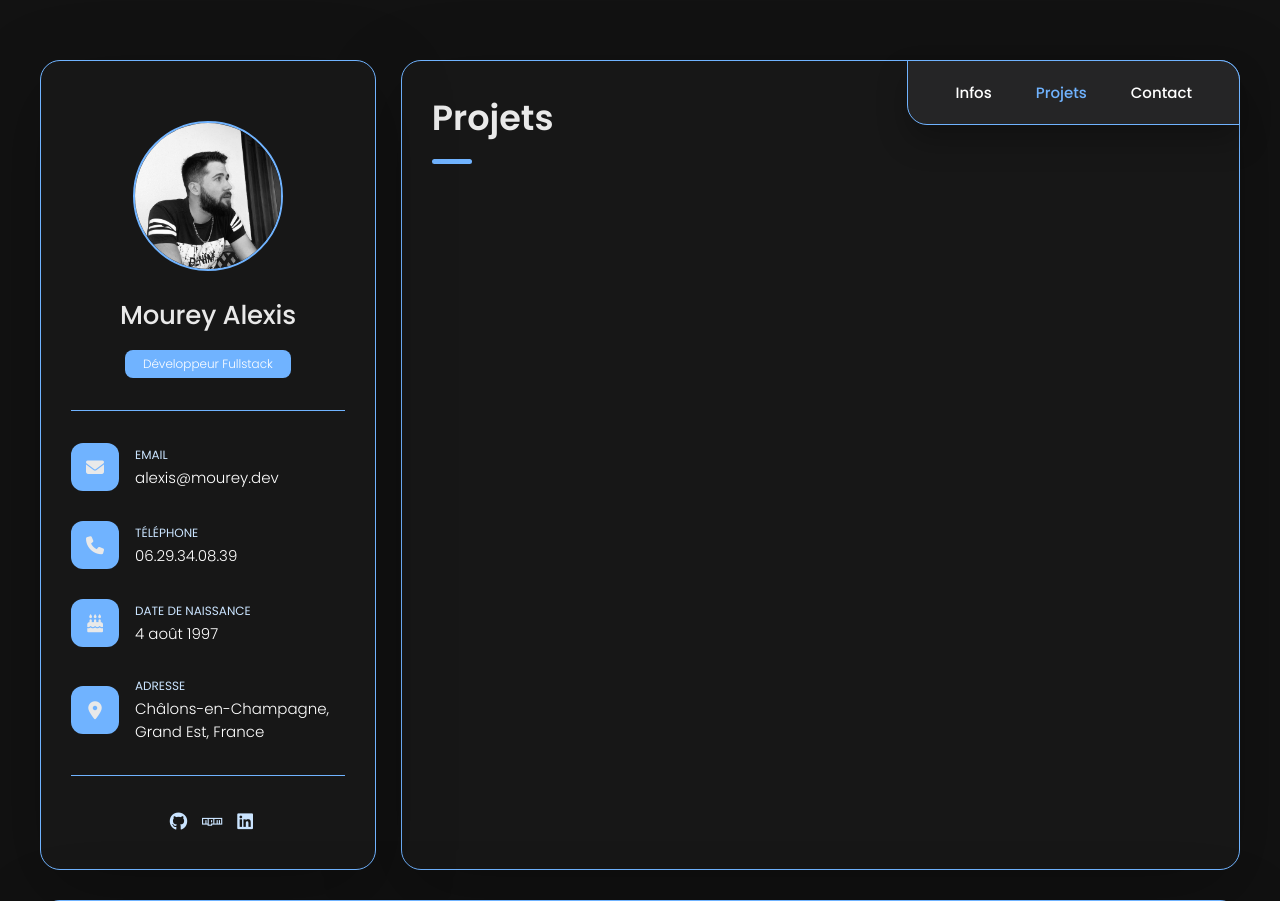
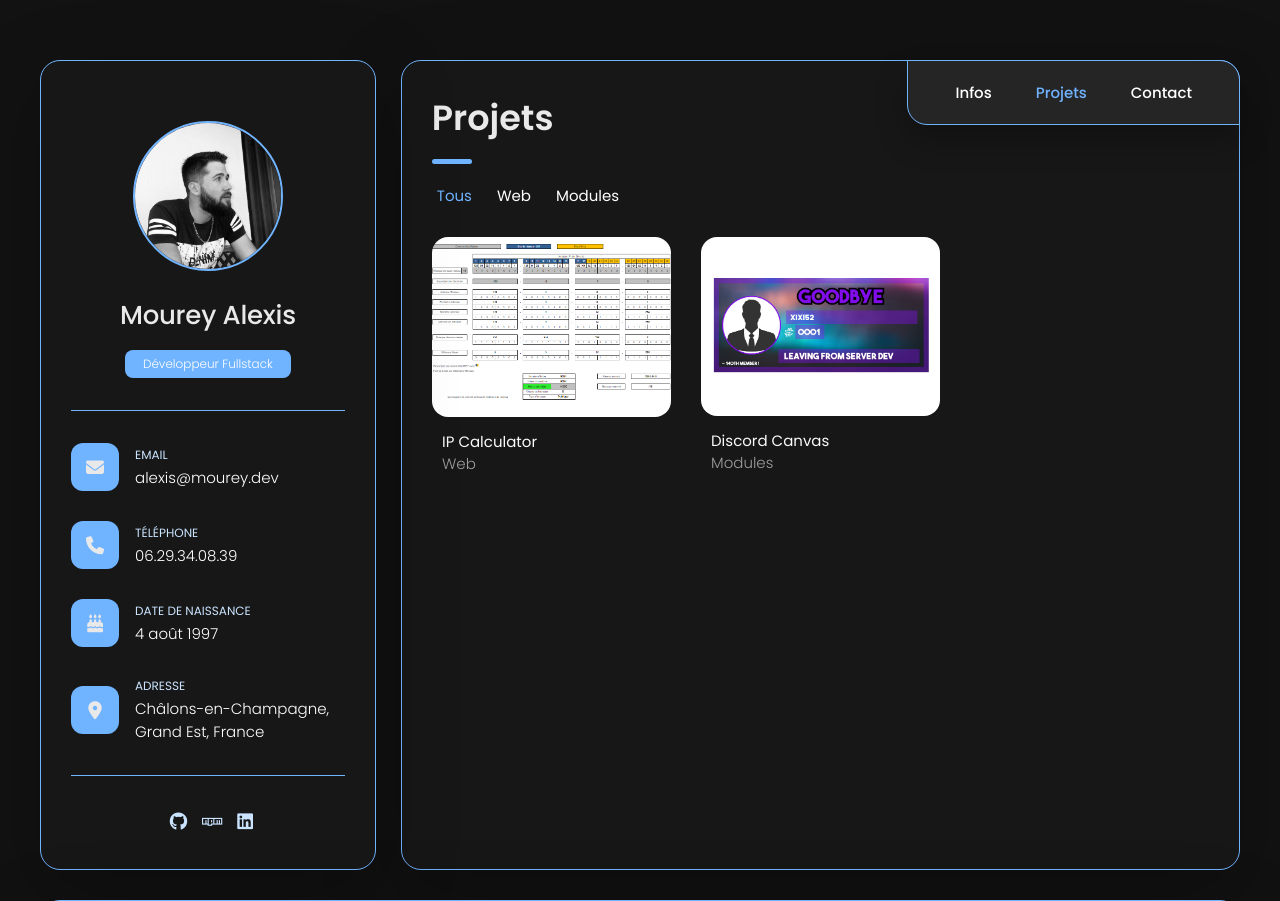
Before and after one commit to xixi52/Portfolio, a PHP site: page /projets.php in a window 1280 px wide. Shown: the top 901 px of the page. Run offline with PHP 8.4, Linux system fonts and the light colour scheme.

Commit message:
Add projects

```diff
--- /dev/null
+++ b/assets/css/projects.css
@@ -0,0 +1,210 @@
+.filter-list {
+    display: none;
+}
+
+.projects {
+    margin-top: 20px;
+}
+
+.filter-select-box {
+  position: relative;
+  margin-bottom: 25px;
+}
+
+.filter-select {
+  background: hsl(240, 2%, 12%);
+  color: hsl(0, 0%, 84%);
+  display: flex;
+  justify-content: space-between;
+  align-items: center;
+  width: 100%;
+  padding: 12px 16px;
+  border: 1px solid hsl(0, 0%, 22%);
+  border-radius: 14px;
+  font-size: 14px;
+  font-weight: 300;
+}
+
+.filter-select.active .select-icon {
+    transform: rotate(0.5turn);
+}
+
+.select-list {
+  background: hsl(240, 2%, 12%);
+  position: absolute;
+  top: calc(100% + 6px);
+  width: 100%;
+  padding: 6px;
+  border: 1px solid hsl(0, 0%, 22%);
+  border-radius: 14px;
+  z-index: 2;
+  opacity: 0;
+  visibility: hidden;
+  pointer-events: none;
+  transition: 0.15s ease-in-out;
+}
+
+.filter-select.active + .select-list {
+  opacity: 1;
+  visibility: visible;
+  pointer-events: all;
+}
+
+.select-item button {
+  background: hsl(240, 2%, 12%);
+  color: hsl(0, 0%, 84%);
+  font-size: 14px;
+  font-weight: 300;
+  text-transform: capitalize;
+  width: 100%;
+  padding: 8px 10px;
+  border-radius: 8px;
+}
+
+.project-list {
+  display: grid;
+  grid-template-columns: 1fr;
+  gap: 30px;
+  margin-bottom: 10px;
+}
+
+.project-item { display: none; }
+
+.project-item.active {
+  display: block;
+  animation: scaleUp 0.25s ease forwards;
+}
+
+@keyframes scaleUp {
+  0% { transform: scale(0.5); }
+  100% { transform: scale(1); }
+}
+
+.project-item > a { width: 100%; }
+
+.project-img {
+  position: relative;
+  width: 100%;
+  height: 200px;
+  border-radius: 16px;
+  overflow: hidden;
+  margin-bottom: 15px;
+}
+
+.project-img::before {
+  content: "";
+  position: absolute;
+  top: 0;
+  left: 0;
+  width: 100%;
+  height: 100%;
+  background: transparent;
+  z-index: 1;
+  transition: 0.25s ease;
+}
+
+.project-item > a:hover .project-img::before { background: hsla(0, 0%, 0%, 0.5); }
+
+.project-item-icon-box {
+  background: hsl(0, 0%, 22%);
+  color: #70b3ff;
+  position: absolute;
+  top: 50%;
+  left: 50%;
+  transform: translate(-50%, -50%) scale(0.8);
+  font-size: 20px;
+  padding: 18px;
+  border-radius: 12px;
+  opacity: 0;
+  z-index: 1;
+  transition: 0.25s ease;
+}
+
+.project-item > a:hover .project-item-icon-box {
+  --scale: 1;
+  opacity: 1;
+}
+
+.project-img img {
+  width: 100%;
+  height: 100%;
+  object-fit: cover;
+  transition: 0.25s ease;
+}
+
+.project-item > a:hover img { transform: scale(1.1); }
+
+.project-title,
+.project-category { margin-left: 10px; }
+
+.project-title {
+  color: hsl(0, 0%, 98%);
+  font-size: 15px;
+  font-weight: 400;
+  text-transform: capitalize;
+  line-height: 1.3;
+}
+
+.project-category {
+  color: hsla(0, 0%, 84%, 0.7);
+  font-size: 15px;
+  font-weight: 300;
+}
+
+@media (min-width: 450px) {
+  .project-img {
+    height: auto;
+  }
+}
+
+
+@media (min-width: 580px) {
+
+    .filter-select-box {
+        display: none;
+    }
+
+    .filter-list {
+        display: flex;
+        justify-content: flex-start;
+        align-items: center;
+        gap: 25px;
+        padding-left: 5px;
+        margin-bottom: 30px;
+    }
+
+    .filter-item button {
+        color: white;
+        font-size: 15px;
+        transition: 0.25s ease;
+     }
+
+    .project-img {
+        border-radius: 16px;
+    }
+
+    .filter-item button:hover {
+        color: #70b3ff;
+    }
+
+    .filter-item button.active {
+        color: #70b3ff;
+    }
+
+}
+
+@media (min-width: 768px) {
+
+  .project-list {
+      grid-template-columns: 1fr 1fr;
+  }
+
+}
+
+@media (min-width: 1024px) {
+
+  .project-list {
+      grid-template-columns: repeat(3, 1fr);
+  }
+
+}
--- /dev/null
+++ b/assets/js/projects.js
@@ -0,0 +1,55 @@
+const elementToggleFunc = function (elem) { elem.classList.toggle("active"); }
+
+const select = document.querySelector("[data-select]"),
+selectItems = document.querySelectorAll("[data-select-item]"),
+  selectValue = document.querySelector("[data-select-value]"),
+  filterBtn = document.querySelectorAll("[data-filter-btn]");
+
+select.addEventListener("click", function () { elementToggleFunc(this); });
+
+for (let i = 0; i < selectItems.length; i++) {
+  selectItems[i].addEventListener("click", function () {
+
+    let selectedValue = this.innerText.toLowerCase();
+    selectValue.innerText = this.innerText;
+    elementToggleFunc(select);
+    filterFunc(selectedValue);
+
+  });
+}
+
+const filterItems = document.querySelectorAll("[data-filter-item]");
+
+const filterFunc = function (selectedValue) {
+
+  for (let i = 0; i < filterItems.length; i++) {
+
+    if (selectedValue === "tous") {
+      filterItems[i].classList.add("active");
+    } else if (selectedValue === filterItems[i].dataset.category) {
+      filterItems[i].classList.add("active");
+    } else {
+      filterItems[i].classList.remove("active");
+    }
+
+  }
+
+}
+
+let lastClickedBtn = filterBtn[0];
+
+for (let i = 0; i < filterBtn.length; i++) {
+
+  filterBtn[i].addEventListener("click", function () {
+
+    let selectedValue = this.innerText.toLowerCase();
+    selectValue.innerText = this.innerText;
+    filterFunc(selectedValue);
+
+    lastClickedBtn.classList.remove("active");
+    this.classList.add("active");
+    lastClickedBtn = this;
+
+  });
+
+}
--- a/projets.php
+++ b/projets.php
@@ -8,6 +8,7 @@
   <meta name="viewport" content="width=device-width, initial-scale=1.0">
   <title>Alexis Mourey</title>
   <link rel="stylesheet" href="assets/css/style.css">
+  <link rel="stylesheet" href="assets/css/projects.css">
   <link rel="preconnect" href="https://fonts.googleapis.com">
   <link rel="preconnect" href="https://fonts.gstatic.com" crossorigin>
   <link rel="stylesheet" href="assets/fontawesome/css/all.min.css">
@@ -36,6 +37,75 @@
           <h2 class="h2 article-title">Projets</h2>
         </header>
 
+
+        <section class="projects">
+
+          <ul class="filter-list">
+            <li class="filter-item">
+              <button class="active" data-filter-btn="">Tous</button>
+            </li>
+            <li class="filter-item">
+              <button data-filter-btn="">Web</button>
+            </li>
+            <li class="filter-item">
+              <button data-filter-btn="">Modules</button>
+            </li>
+          </ul>
+
+          <div class="filter-select-box">
+
+            <button class="filter-select" data-select="">
+              <div class="select-value" data-select-value="">Tous</div>
+              <div class="select-icon">
+                <i class="fa-solid fa-chevron-down"></i>
+              </div>
+            </button>
+
+            <ul class="select-list">
+              <li class="select-item">
+                <button data-select-item="">Tous</button>
+              </li>
+              <li class="select-item">
+                <button data-select-item="">Web</button>
+              </li>
+              <li class="select-item">
+                <button data-select-item="">Modules</button>
+              </li>
+            </ul>
+          </div>
+
+          <ul class="project-list">
+
+          <li class="project-item active" data-filter-item="" data-category="web">
+              <a href="#">
+                <figure class="project-img">
+                  <div class="project-item-icon-box">
+                    <i class="fa-regular fa-eye"></i>
+                  </div>
+                  <img src="assets/images/project-ipcalculator.png" alt="IP Calculator" loading="lazy">
+                </figure>
+                <h3 class="project-title">IP Calculator</h3>
+                <p class="project-category">Web</p>
+              </a>
+            </li>
+
+            <li class="project-item active" data-filter-item="" data-category="modules">
+              <a href="#">
+                <figure class="project-img">
+                  <div class="project-item-icon-box">
+                    <i class="fa-regular fa-eye"></i>
+                  </div>
+                  <img src="assets/images/project-discordcanvas.png" alt="Discord Canvas" loading="lazy">
+                </figure>
+                <h3 class="project-title">Discord Canvas</h3>
+                <p class="project-category">Modules</p>
+              </a>
+            </li>
+
+          </ul>
+
+        </section>
+
       </article>
       <!-- FIN ARTICLE PAGE -->
 
@@ -53,6 +123,7 @@
   <!-- DEBUT SCRIPTS -->
   <script src="assets/js/jquery.min.js"></script>
   <script src="assets/js/script.js"></script>
+  <script src="assets/js/projects.js"></script>
   <!-- FIN SCRIPTS -->
 </body>
 </html>
```
Also changed, not shown: assets/images/project-discordcanvas.png (added), assets/images/project-ipcalculator.png (added).
